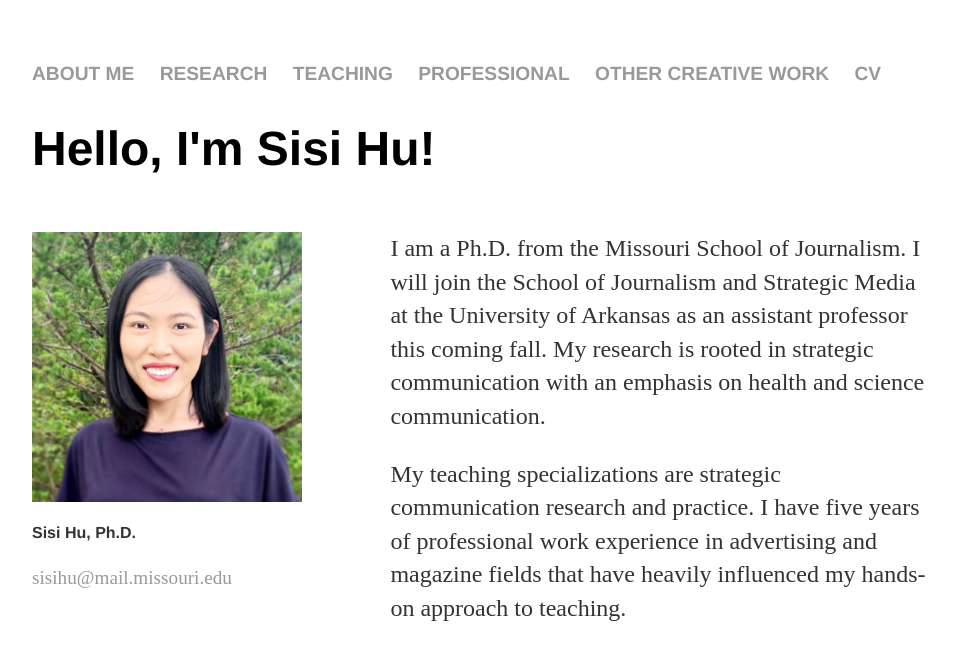
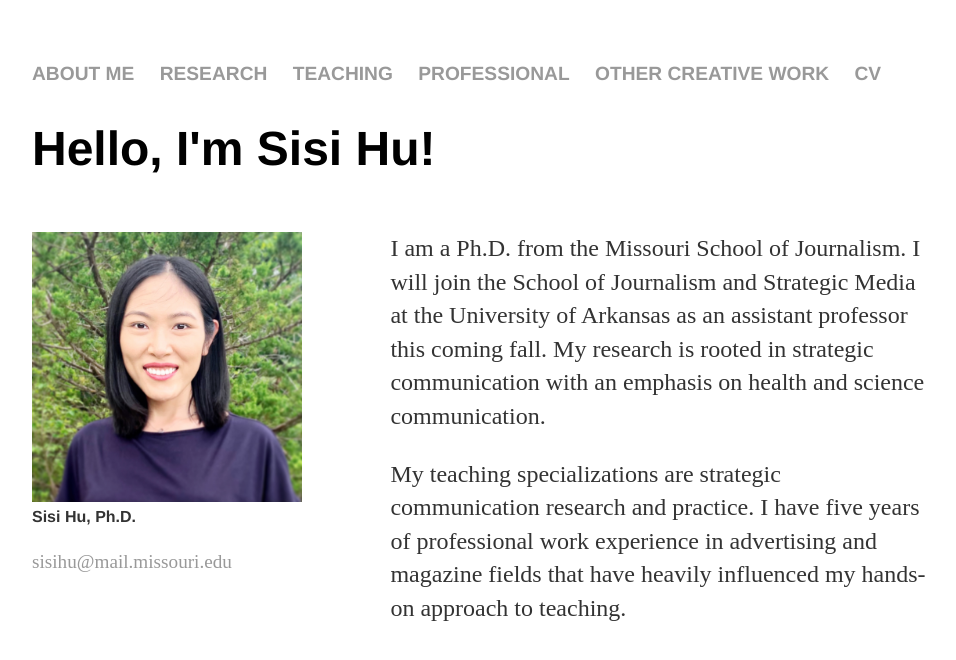
Before and after one commit to sisihuphd/sisihuphd.github.io, a Jekyll site: the page built from index.html, in a window 1280 px wide. Shown: the top 660 px of the page, without its empty margins (160-1116 px from the left). Built offline with Jekyll 4.4.1, drawn with Linux system fonts in a browser that asks for light colours.

Commit message:
Update index.html

```diff
--- a/index.html
+++ b/index.html
@@ -13,7 +13,7 @@
 			          I have five years of professional work experience in advertising and magazine fields that have heavily influenced my hands-on approach to teaching.  </p>
 	      </div>
               <div id="profile-photo"><img src="../images/IMG_7355.JPG" width="270">
-	<p style = "font-family: Helvetica, Arial, Sans-Serif;font-size:1em;font-weight: bold;margin="0"">Sisi Hu, Ph.D.</p>
+	<p style = "font-family: Helvetica, Arial, Sans-Serif;font-size:1em;font-weight: bold;margin:0;">Sisi Hu, Ph.D.</p>
 		      <ul padding="0" margin="0"><li><a href="mailto:sisihu@mail.missouri.edu">sisihu@mail.missouri.edu</a></li></ul>
 	</div>
 
```
